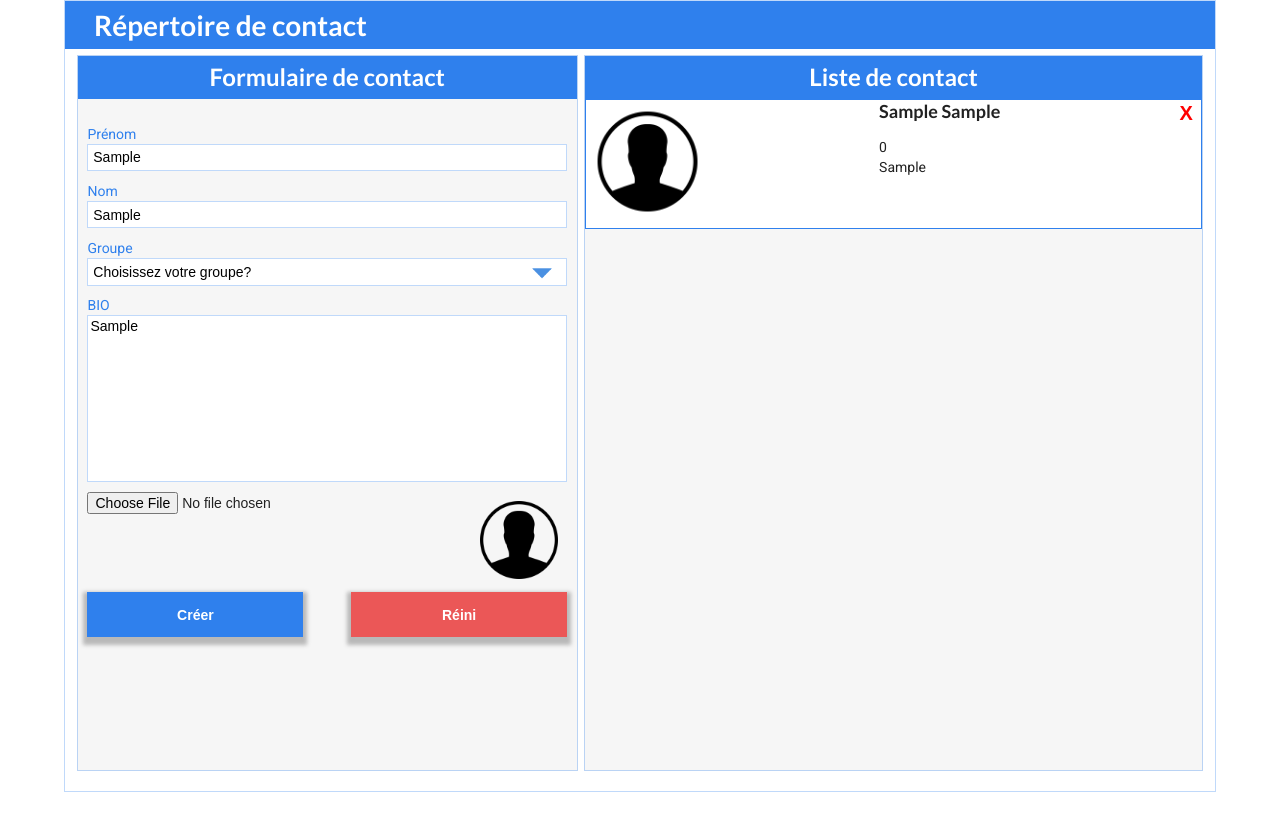
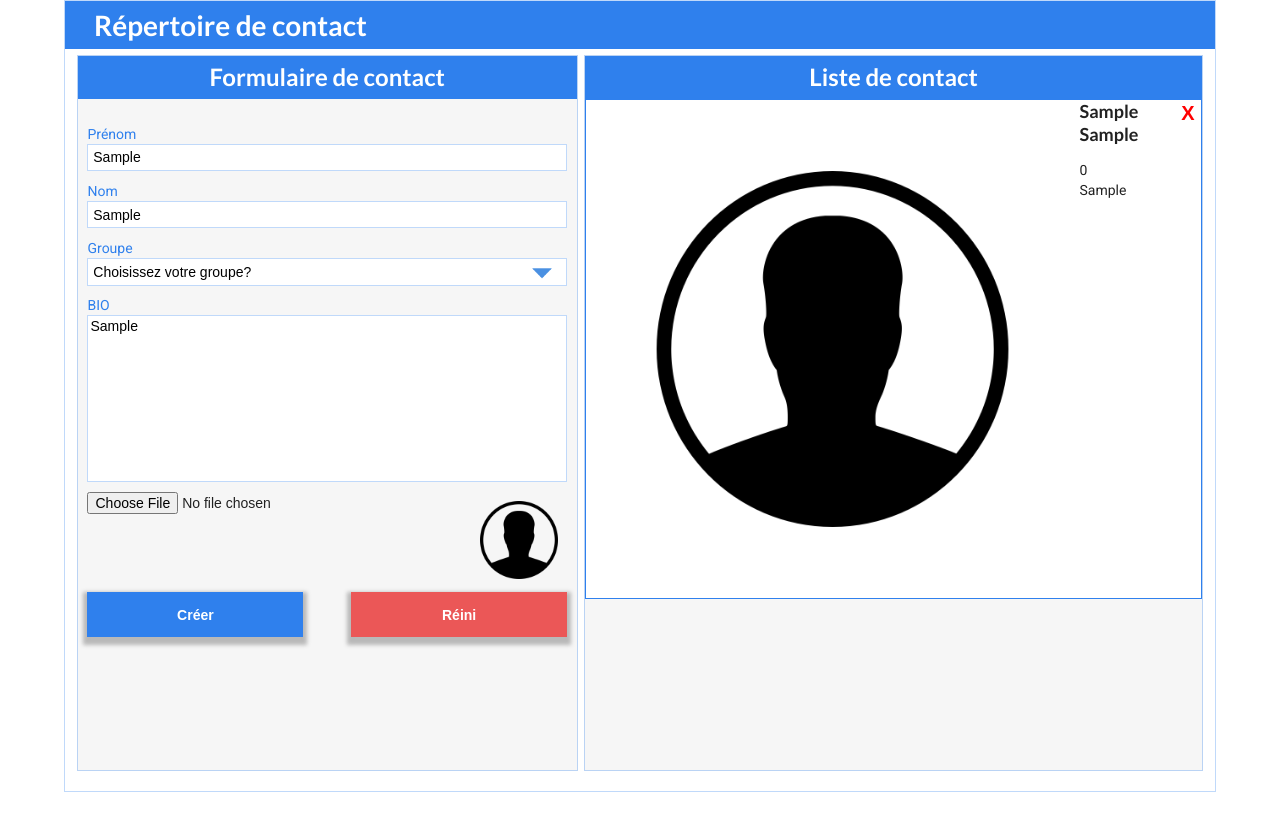
Before and after one commit to emmie125/RepertoireContact, a plain HTML site: page index.html in a window 1280 px wide. Both pictures are taken after typing "Sample", "Sample", "Sample" into the empty fields and a click on the button "Créer". Drawn offline with nearby package versions, Linux system fonts and the light colour scheme.

Commit message:
third commit

```diff
--- a/style.css
+++ b/style.css
@@ -111,14 +111,24 @@ textarea:focus,input:focus,select:focus {
     width: 100%;
     height: 30%;
 }
-.Container-avatar .images-block,.container-image{
+.Container-avatar .images-block{
     width: 20%;
     height: 20%;
     /* border: 1px solid yellow; */
 }
-.btnImage .images img,.profil-image{
+.container-image{
+    width: 100%;
+    padding: 5%;
+}
+.profil-image{
     width: 100%;
     height: 100%;
+    border-radius: 100px;
+}
+.btnImage .images img{
+    width: 100%;
+    height: 100%;
+
 }
 
 .liste{
@@ -147,7 +157,7 @@ textarea:focus,input:focus,select:focus {
 .zone-contact{
 
     display: flex;
-    justify-content: space-between;
+    justify-content: space-evenly;
     width: auto;
     background-color: white;
     border: 1px solid #2F80ED;
```
